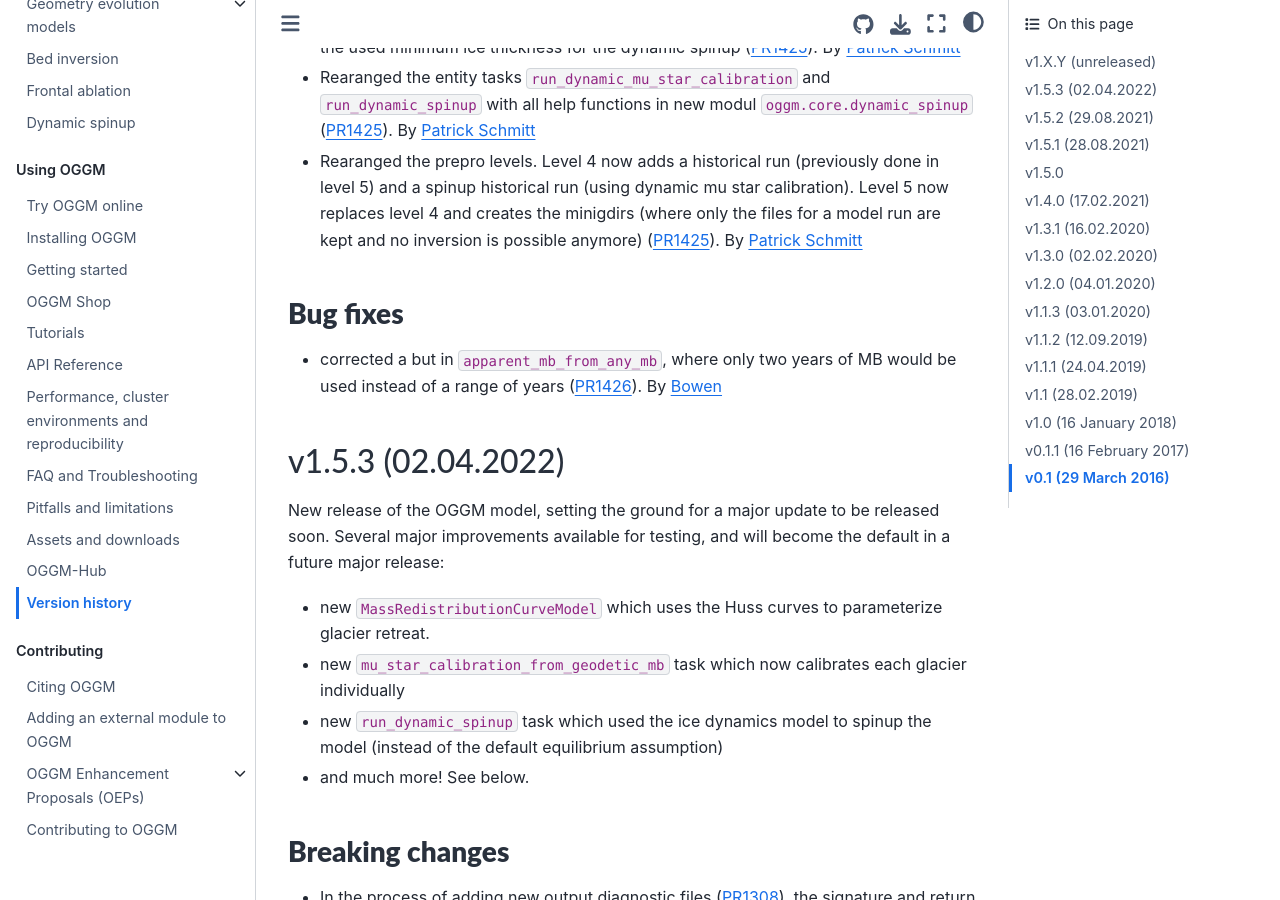
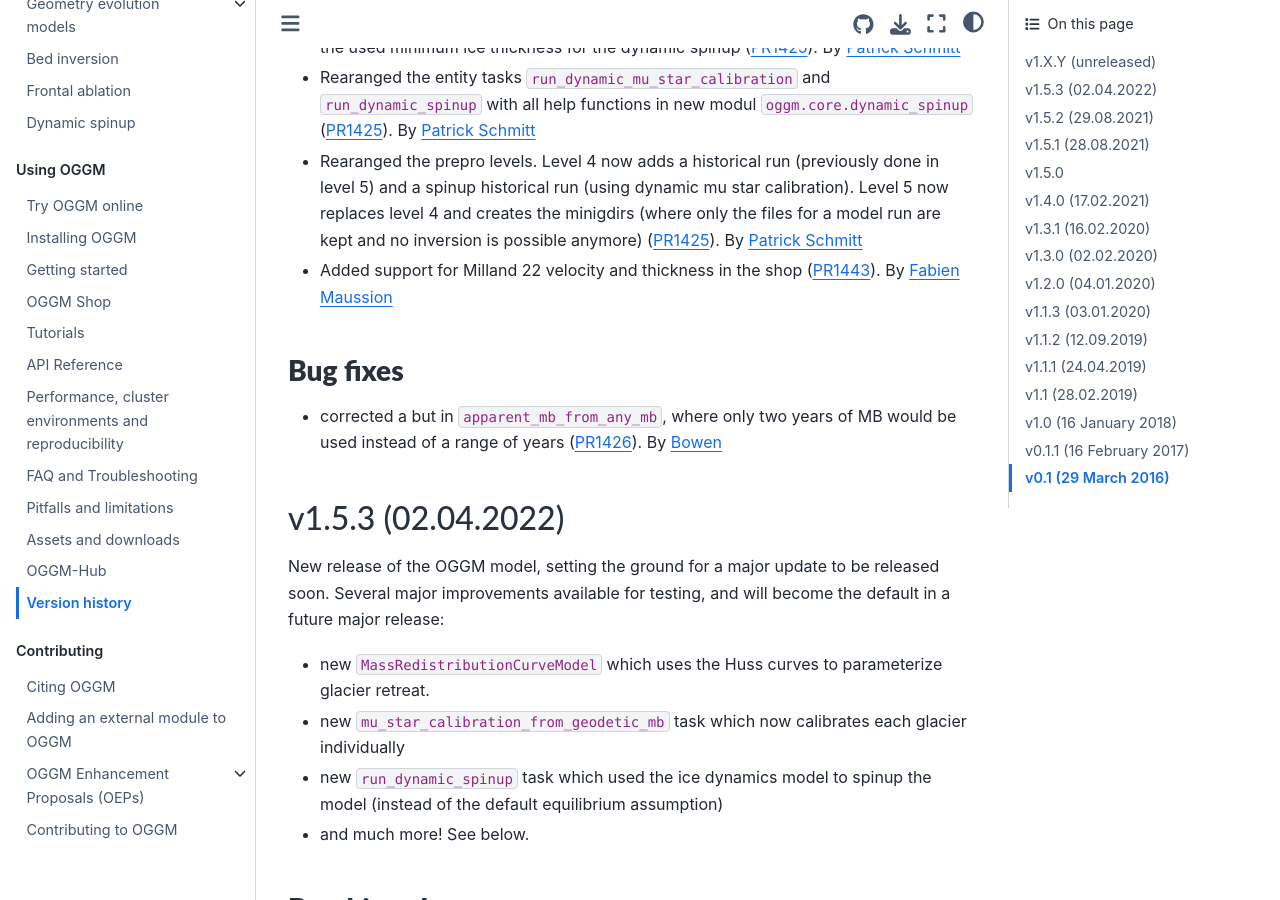
Before and after one commit to OGGM/oggm, a Sphinx documentation site: the page built from docs/whats-new.rst, in a window 1280 px wide and 900 px high, scrolled down 689 px. Built offline with Sphinx 7.4.7 and the Sphinx Book theme 1.1.4, drawn with Linux system fonts in a browser that asks for light colours; the version number could not be read and is left out.

Commit message:
whatsnew

```diff
--- a/docs/whats-new.rst
+++ b/docs/whats-new.rst
@@ -40,6 +40,8 @@ Enhancements
   Level 5 now replaces level 4 and creates the minigdirs (where only the files
   for a model run are kept and no inversion is possible anymore) (:pull:`1425`).
   By `Patrick Schmitt <https://github.com/pat-schmitt>`_
+- Added support for Milland 22 velocity and thickness in the shop (:pull:`1443`).
+  By `Fabien Maussion <https://github.com/fmaussion>`_
 
 Bug fixes
 ~~~~~~~~~
```
